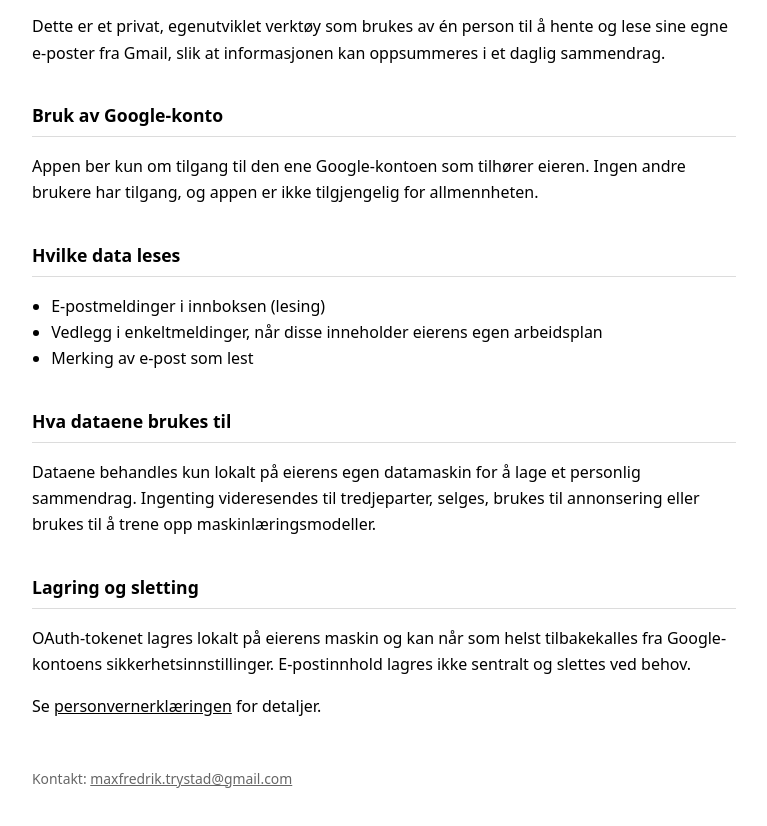
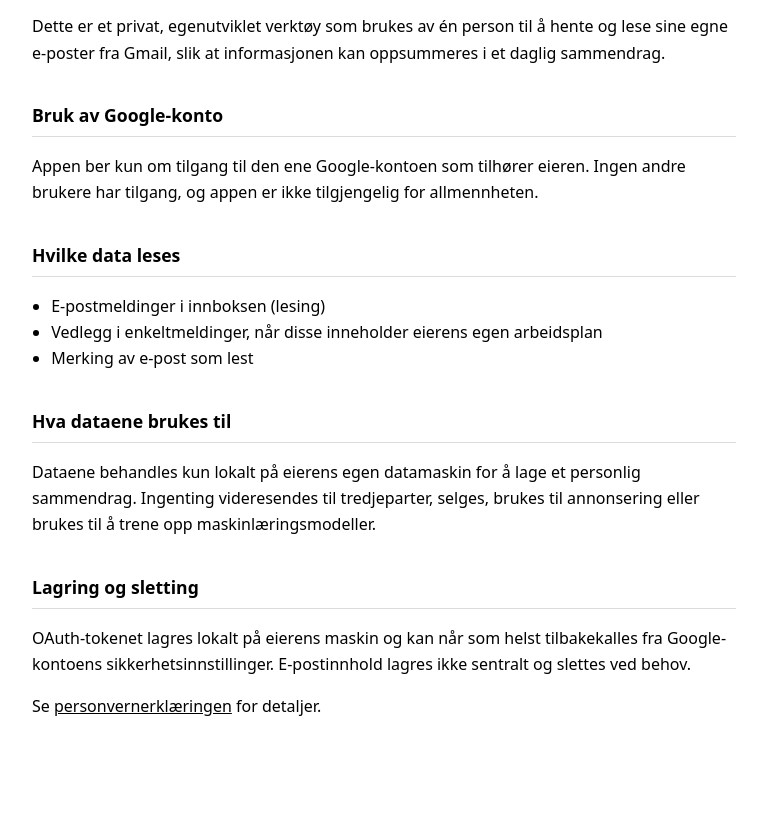
Before and after one commit to tingels/oauth-info, a plain HTML site: page index.html in a window 1280 px wide. Shown: the part 136-962 px from the top of the page, without its empty margins (256-1023 px from the left). Drawn offline with Linux system fonts and the light colour scheme.

Commit message:
Fjern personopplysning fra offentlig side

```diff
--- a/index.html
+++ b/index.html
@@ -50,7 +50,6 @@
 <p>Se <a href="personvern.html">personvernerklæringen</a> for detaljer.</p>
 
 <footer>
-  <p>Kontakt: <a href="mailto:maxfredrik.trystad@gmail.com">maxfredrik.trystad@gmail.com</a></p>
 </footer>
 </body>
 </html>
```
